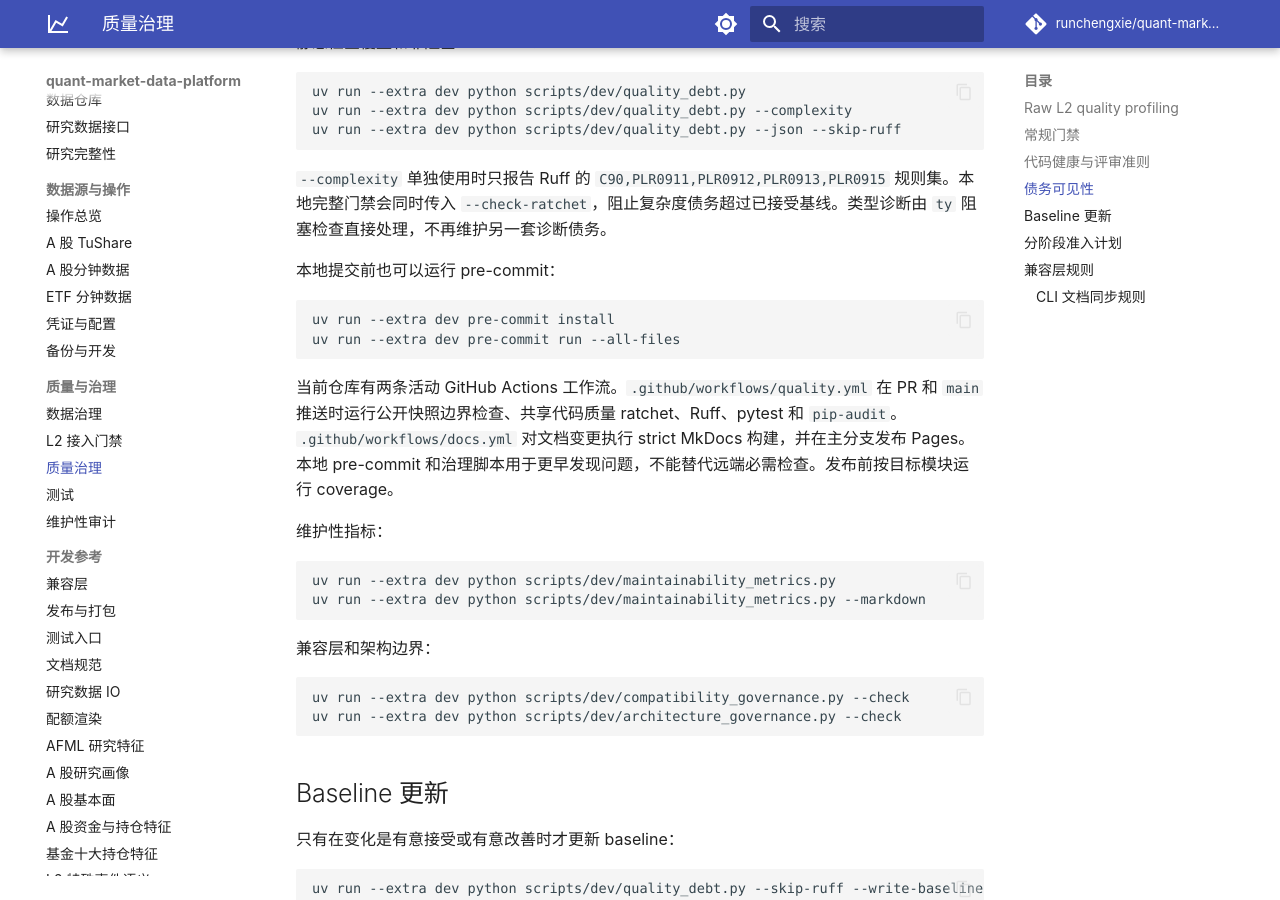
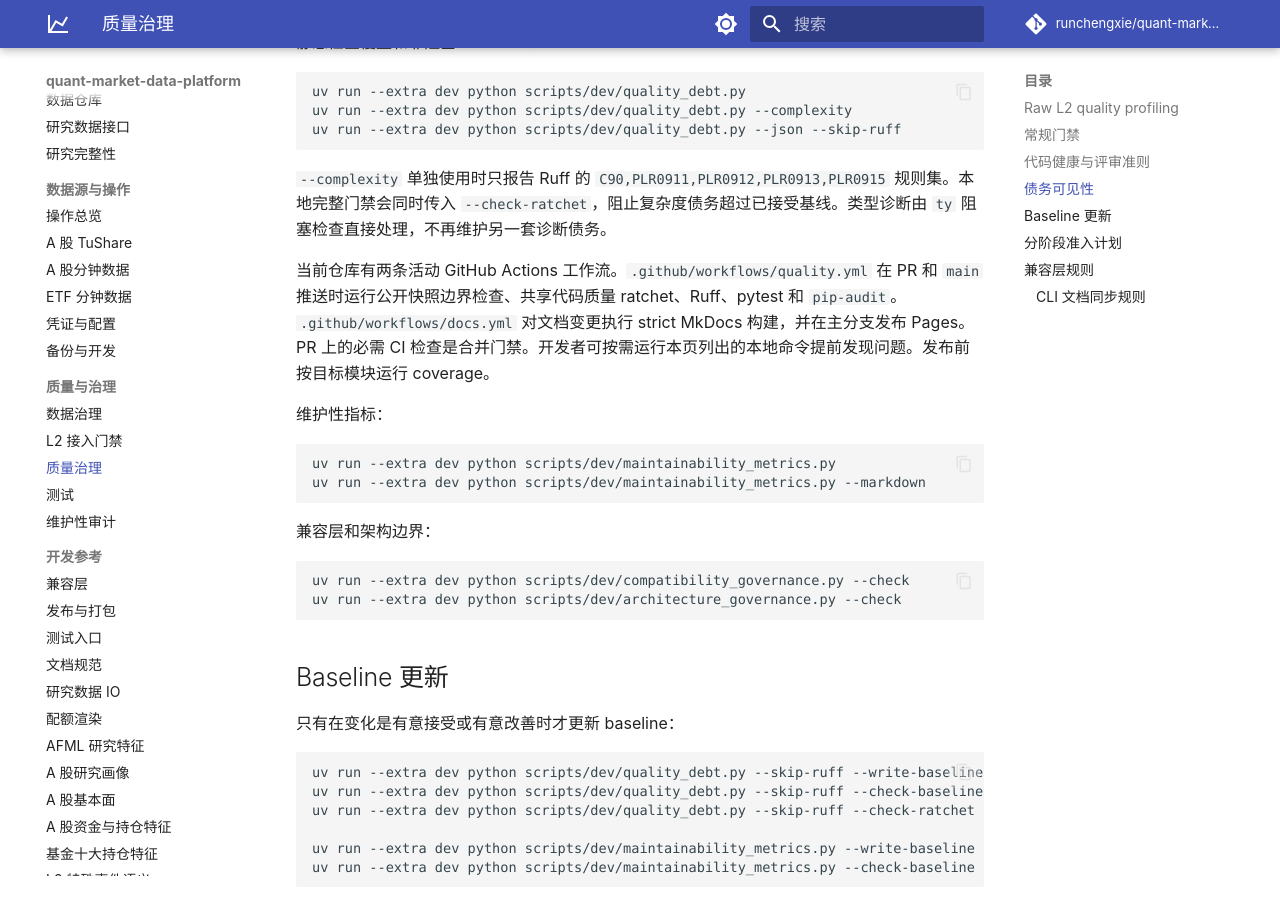
Before and after one commit to runchengxie/quant-market-data-platform, an MkDocs documentation site: the page built from docs/quality-governance.md, in a window 1280 px wide and 900 px high, scrolled down 2623 px. Built offline with MkDocs 1.6.1 and Material for MkDocs 9.7.7, drawn with Linux system fonts in a browser that asks for light colours; comment, search, counter and statistics services are not loaded.

Commit message:
chore: use CI as quality gate

````diff
--- a/docs/quality-governance.md
+++ b/docs/quality-governance.md
@@ -119,17 +119,10 @@ uv run --extra dev python scripts/dev/quality_debt.py --json --skip-ruff
 `--complexity` 单独使用时只报告 Ruff 的 `C90,PLR0911,PLR0912,PLR0913,PLR0915`
 规则集。本地完整门禁会同时传入 `--check-ratchet`，阻止复杂度债务超过已接受基线。类型诊断由 `ty` 阻塞检查直接处理，不再维护另一套诊断债务。
 
-本地提交前也可以运行 pre-commit：
-
-```bash
-uv run --extra dev pre-commit install
-uv run --extra dev pre-commit run --all-files
-```
-
 当前仓库有两条活动 GitHub Actions 工作流。`.github/workflows/quality.yml` 在 PR 和
 `main` 推送时运行公开快照边界检查、共享代码质量 ratchet、Ruff、pytest 和 `pip-audit`。
 `.github/workflows/docs.yml` 对文档变更执行 strict MkDocs 构建，并在主分支发布 Pages。
-本地 pre-commit 和治理脚本用于更早发现问题，不能替代远端必需检查。发布前按目标模块运行 coverage。
+PR 上的必需 CI 检查是合并门禁。开发者可按需运行本页列出的本地命令提前发现问题。发布前按目标模块运行 coverage。
 
 维护性指标：
 
--- a/pyproject.toml
+++ b/pyproject.toml
@@ -19,7 +19,6 @@ dev = [
   "duckdb>=1.5.5",
   "pandas>=2.2",
   "polars>=1.43.2,<2",
-  "pre-commit>=4.6.1",
   "pyarrow>=25.0.0",
   "python-dotenv>=1",
   "pip-audit>=2.7",
````
Also changed, not shown: .pre-commit-config.yaml (deleted, +0 -13 lines), AGENTS.md (+2 -2 lines), docs/operations/testing.md (+3 -1 lines), 1 other file.
